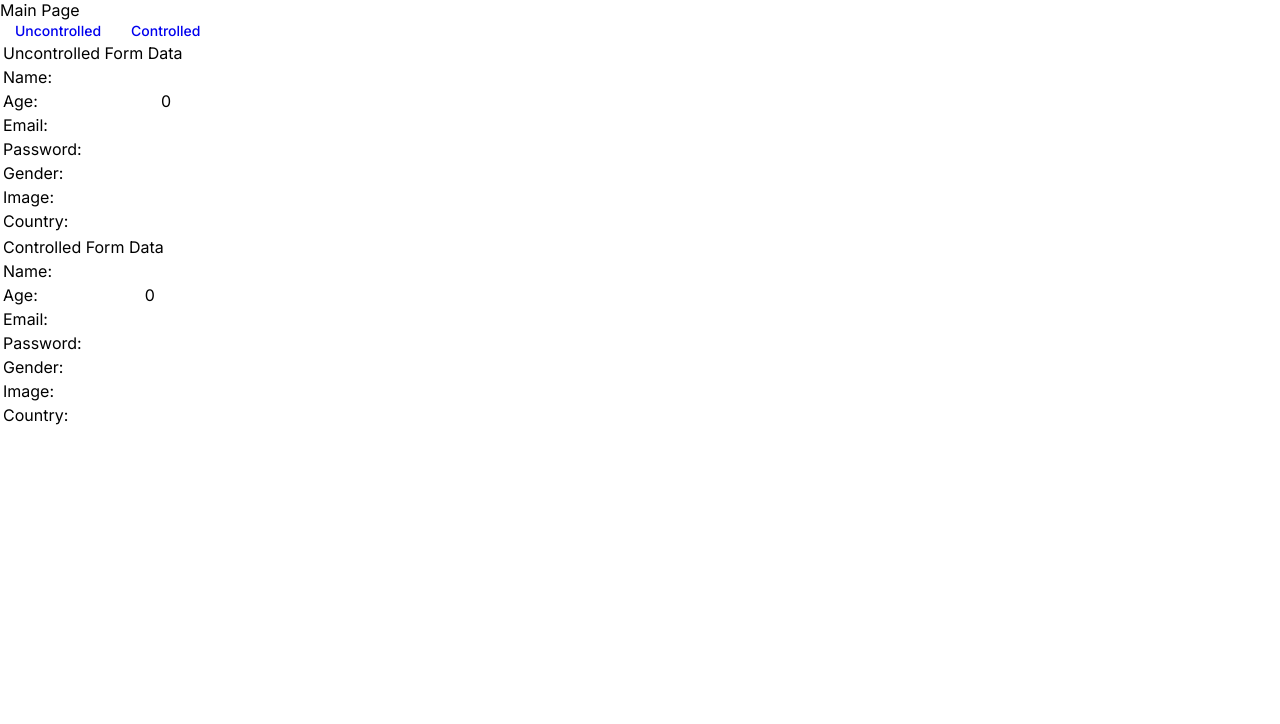
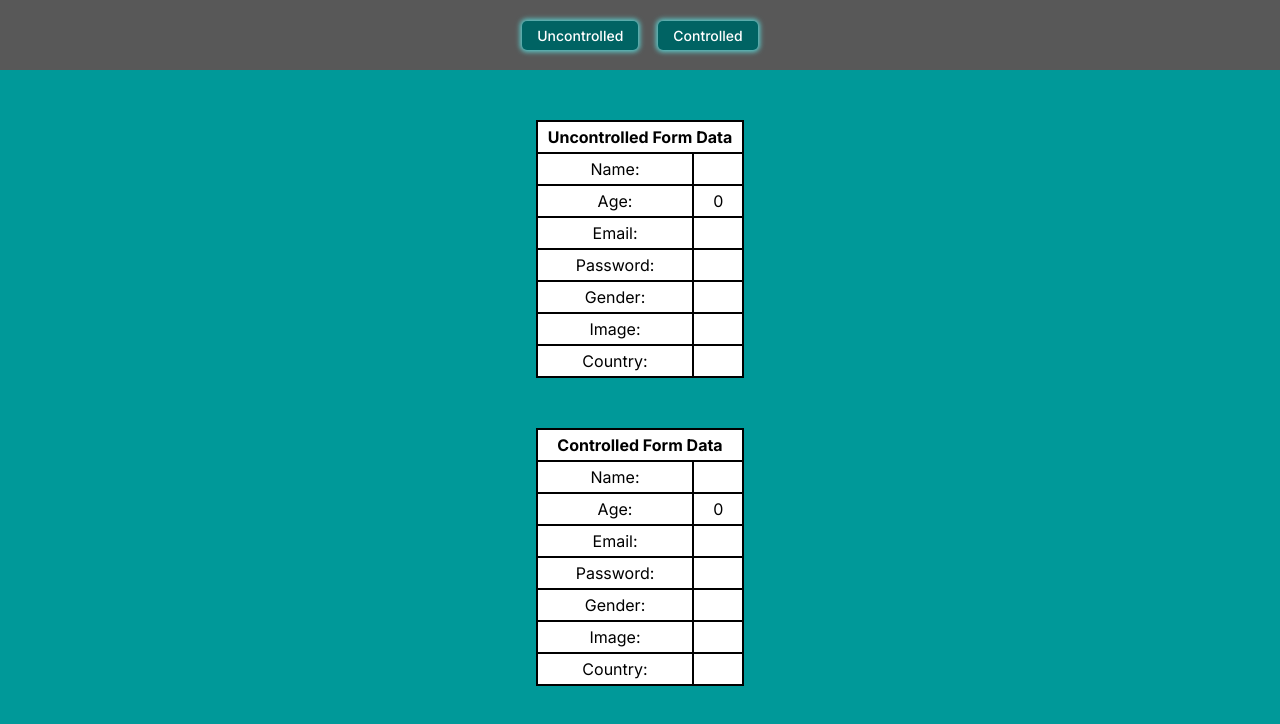
Before and after one commit to PaHaNchickT/REACT2024Q3, a React (Vite) app: page / in a window 1280 px wide. Shown: the top 724 px of the page. Built offline with nearby package versions, Linux system fonts and the light colour scheme.

Commit message:
feat: implement styles for main page

```diff
--- a/src/app.tsx
+++ b/src/app.tsx
@@ -9,11 +9,14 @@ export function App() {
 
   return (
     <>
-      <p>Main Page</p>
-      <Link to="/uncontrolled">Uncontrolled</Link>
-      <Link to="/controlled">Controlled</Link>
-      <Table data={uncontrData} tableTitle="Uncontrolled Form Data" name="uncontrolled" />
-      <Table data={contrData} tableTitle="Controlled Form Data" name="controlled" />
+      <header>
+        <Link to="/uncontrolled">Uncontrolled</Link>
+        <Link to="/controlled">Controlled</Link>
+      </header>
+      <main className="main__root">
+        <Table data={uncontrData} tableTitle="Uncontrolled Form Data" name="uncontrolled" />
+        <Table data={contrData} tableTitle="Controlled Form Data" name="controlled" />
+      </main>
     </>
   )
 }
--- a/src/index.css
+++ b/src/index.css
@@ -27,47 +27,59 @@ a {
   text-decoration: none;
   font-size: 14px;
   text-align: center;
+  background-color: #006363;
+  box-shadow: 0 0 5px 2px #5ccccc;
+  color: white;
+}
+button:hover,
+a:hover {
+  color: black;
+  background-color: #5ccccc;
+  box-shadow: 0 0 5px 2px #006363;
 }
 
-button.light,
-a.light {
-  background-color: black;
-  color: white;
-}
-button.light:hover,
-a.light:hover {
-  color: black;
-  background-color: #ffc873;
-  box-shadow: 0 0 5px 2px #a66400;
-}
-
-button.dark,
-a.dark {
-  background-color: white;
-  color: black;
-}
-button.dark:hover,
-a.dark:hover {
-  color: white;
-  background-color: dimgray;
-  box-shadow: 0 0 5px 2px white;
-}
-
-.root__wrapper {
+#root {
   display: flex;
   flex-direction: column;
   align-items: center;
   gap: 50px;
-  padding: 20px;
   box-sizing: border-box;
   min-height: 100vh;
   height: 100%;
+  background-color: #009999;
+  padding-bottom: 50px;
 }
 
-.root__wrapper.light {
-  background: linear-gradient(#ff9a00, black);
+header {
+  background-color: #585858;
+  width: 100%;
+  height: 70px;
+  display: flex;
+  justify-content: center;
+  align-items: center;
+  gap: 20px;
 }
 
-.root__wrapper.dark {
-  background: linear-gradient(black, dimgray);
+.main__root {
+  display: flex;
+  flex-direction: column;
+  flex-wrap: wrap;
+  gap: 50px;
+}
+
+table {
+  background-color: white;
+  border: 1px solid black;
+  border-spacing: 0;
+}
+
+td {
+  box-sizing: border-box;
+  border: 1px solid black;
+  text-align: center;
+  padding: 5px 10px;
+}
+
+thead > tr > td {
+  font-weight: 700;
 } /*# sourceMappingURL=index.css.map */
--- a/src/index.sass
+++ b/src/index.sass
@@ -19,35 +19,50 @@ button, a
   text-decoration: none
   font-size: 14px
   text-align: center
-
-button.light, a.light
-  background-color: black
+  background-color: #006363
+  box-shadow: 0 0 5px 2px #5CCCCC
   color: white
   &:hover
     color: black
-    background-color: #FFC873
-    box-shadow: 0 0 5px 2px #A66400
+    background-color: #5CCCCC
+    box-shadow: 0 0 5px 2px #006363
 
-button.dark, a.dark
-  background-color: white
-  color: black
-  &:hover
-    color: white
-    background-color: dimgray
-    box-shadow: 0 0 5px 2px white
-
-.root__wrapper
+#root
   display: flex
   flex-direction: column
   align-items: center
   gap: 50px
-  padding: 20px
   box-sizing: border-box
   min-height: 100vh
   height: 100%
+  background-color: #009999
+  padding-bottom: 50px
 
-.root__wrapper.light
-  background: linear-gradient(#FF9A00, black)
+header
+  background-color: #585858
+  width: 100%
+  height: 70px
+  display: flex
+  justify-content: center
+  align-items: center
+  gap: 20px
 
-.root__wrapper.dark
-  background: linear-gradient(black, dimgray)
+.main__root
+  display: flex
+  flex-direction: column
+  flex-wrap: wrap
+  gap: 50px
+
+table
+  background-color: white
+  border: 1px solid black
+  border-spacing: 0
+
+td
+  box-sizing: border-box
+  border: 1px solid black
+  text-align: center
+  padding: 5px 10px
+
+thead > tr > td
+  font-weight: 700
```
Also changed, not shown: src/components/controlled-form/controlledForm.sass (deleted, +0 -47 lines), src/components/uncontrolled-form/uncontrolledForm.sass (deleted, +0 -47 lines), 1 other file (tests, documents, lock files or other folders).
